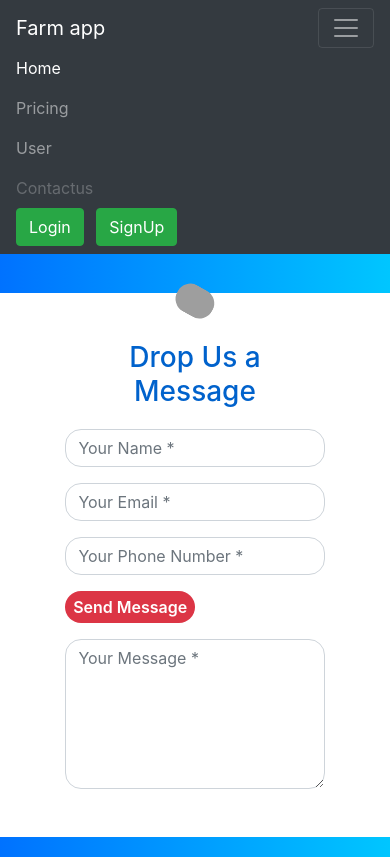
After one commit to shubhamvora05/farming_app, a Django app: template user/templates/user/contactus.html in a window 390 px wide, after a click that opens the changed part. The commit adds this page. Run offline with Django 3.2, Linux system fonts and the light colour scheme; the template is opened without the code that fills it, so the values that code supplies are empty; some libraries are stand-ins or nearby versions; grey boxes are pictures that could not be loaded.

Commit message:
Akash's effort added

```diff
--- a/farm_app/views.py
+++ b/farm_app/views.py
@@ -5,4 +5,7 @@ from django.http import HttpResponse
 
 # Create your views here.
 def index(request):
-    return HttpResponse("hello  you are there on home")
+    return render(request,"home.html")
+
+def aboutUs(request):
+    return render(request,"aboutUs.html")
--- /dev/null
+++ b/templates/aboutUs.html
@@ -0,0 +1,3 @@
+{% extends 'base.html' %}
+
+{% block body %} Hello about {% endblock %}
--- /dev/null
+++ b/templates/home.html
@@ -0,0 +1,3 @@
+{% extends 'base.html' %}
+
+{% block body %} Hello home {% endblock %}
--- a/user/admin.py
+++ b/user/admin.py
@@ -1,5 +1,7 @@
 from django.contrib import admin
-from user.models import UserRecord
+from user.models import UserRecord,ContactUs
 
 # Register your models here.
-admin.site.register(UserRecord)
+models = (UserRecord,ContactUs)
+for m in models:
+   admin.site.register(m)
--- a/user/templates/user/base.html
+++ b/user/templates/user/base.html
@@ -16,6 +16,9 @@
         <meta name="viewport" content="width=device-width, initial-scale=1">
         <link rel="stylesheet" href="https://maxcdn.bootstrapcdn.com/bootstrap/4.0.0/css/bootstrap.min.css" integrity="sha384-Gn5384xqQ1aoWXA+058RXPxPg6fy4IWvTNh0E263XmFcJlSAwiGgFAW/dAiS6JXm" crossorigin="anonymous">
         <link rel="stylesheet" href="">
+         <style>
+        {% block style %} {% endblock %}
+    </style>
     </head>
     <body>
        <nav class="navbar navbar-expand-lg navbar-dark bg-dark">
@@ -26,17 +29,17 @@
   <div class="collapse navbar-collapse" id="navbarNav">
     <ul class="navbar-nav">
       <li class="nav-item active">
-        <a class="nav-link" href="http://127.0.0.1:8000/">Home<span class="sr-only">(current)</span></a>
+        <a class="nav-link" href="/">Home<span class="sr-only">(current)</span></a>
       </li>
       <li class="nav-item">
-        <a class="nav-link" href="http://127.0.0.1:8000/pricing">Pricing</a>
+        <a class="nav-link" href="#">Pricing</a>
       </li>
       <li class="nav-item">
-        <a class="nav-link" href="http://127.0.0.1:8000/user/">User</a>
+        <a class="nav-link" href="/user/">User</a>
       </li>
 
       <li class="nav-item">
-        <a class="nav-link disabled" href="http://127.0.0.1:8000/management/">Management</a>
+        <a class="nav-link disabled" href="/user/contactus">Contactus</a>
       </li>
     </ul>
 
--- /dev/null
+++ b/user/templates/user/contactus.html
@@ -0,0 +1,95 @@
+{% extends "user/base.html" %}
+
+{% block title %}user{% endblock %}
+  {% block style %}
+body{
+    background: -webkit-linear-gradient(left, #0072ff, #00c6ff);
+}
+.contact-form{
+    background: #fff;
+    margin-top: 10%;
+    margin-bottom: 5%;
+    width: 70%;
+}
+.contact-form .form-control{
+    border-radius:1rem;
+}
+.contact-image{
+    text-align: center;
+}
+.contact-image img{
+    border-radius: 6rem;
+    width: 11%;
+    margin-top: -3%;
+    transform: rotate(29deg);
+}
+.contact-form form{
+    padding: 14%;
+}
+.contact-form form .row{
+    margin-bottom: -7%;
+}
+.contact-form h3{
+    margin-bottom: 8%;
+    margin-top: -10%;
+    text-align: center;
+    color: #0062cc;
+}
+.contact-form .btnContact {
+    width: 50%;
+    border: none;
+    border-radius: 1rem;
+    padding: 1.5%;
+    background: #dc3545;
+    font-weight: 600;
+    color: #fff;
+    cursor: pointer;
+}
+.btnContactSubmit
+{
+    width: 50%;
+    border-radius: 1rem;
+    padding: 1.5%;
+    color: #fff;
+    background-color: #0062cc;
+    border: none;
+    cursor: pointer;
+}
+{% endblock %}
+
+{% block body %}
+<link href="//maxcdn.bootstrapcdn.com/bootstrap/4.1.1/css/bootstrap.min.css" rel="stylesheet" id="bootstrap-css">
+<script src="//maxcdn.bootstrapcdn.com/bootstrap/4.1.1/js/bootstrap.min.js"></script>
+<script src="//cdnjs.cloudflare.com/ajax/libs/jquery/3.2.1/jquery.min.js"></script>
+<!------ Include the above in your HEAD tag ---------->
+
+<div class="container contact-form">
+            <div class="contact-image">
+                <img src="https://image.ibb.co/kUagtU/rocket_contact.png" alt="rocket_contact"/>
+            </div>
+            <form method="post" action="contactus">{% csrf_token %}
+                <h3>Drop Us a Message</h3>
+               <div class="row">
+                    <div class="col-md-6">
+                        <div class="form-group">
+                            <input type="text" name="txtName" class="form-control" placeholder="Your Name *" value="" />
+                        </div>
+                        <div class="form-group">
+                            <input type="text" name="txtEmail" class="form-control" placeholder="Your Email *" value="" />
+                        </div>
+                        <div class="form-group">
+                            <input type="text" name="txtPhone" class="form-control" placeholder="Your Phone Number *" value="" />
+                        </div>
+                        <div class="form-group">
+                            <input type="submit" name="btnSubmit" class="btnContact" value="Send Message" />
+                        </div>
+                    </div>
+                    <div class="col-md-6">
+                        <div class="form-group">
+                            <textarea name="txtMsg" class="form-control" placeholder="Your Message *" style="width: 100%; height: 150px;"></textarea>
+                        </div>
+                    </div>
+                </div>
+            </form>
+</div>
+{% endblock  %}
--- a/user/urls.py
+++ b/user/urls.py
@@ -12,6 +12,7 @@ urlpatterns = [
     path("signup",views.userSignup,name='userSignup'),
 
     path("records",views.userRecords,name='userRecords'),
+    path("contactus",views.contactUs,name='contactus'),
 
     #password reset urls
     path("reset_password/",auth_views.PasswordResetView.as_view(template_name="user/reset_password.html"), name="reset_password"),
```
Also changed, not shown: farm_app/urls.py (+7 -0 lines), templates/base.html (+36 -7 lines), user/models.py (+12 -1 lines), user/views.py (+15 -2 lines), db.sqlite3, media/user/farm/barcode_scanner.jpg (added), media/user/farm/hb_smart_ring_1CC1Gu0.png (added), user/migrations/0013_contactus.py (added).
